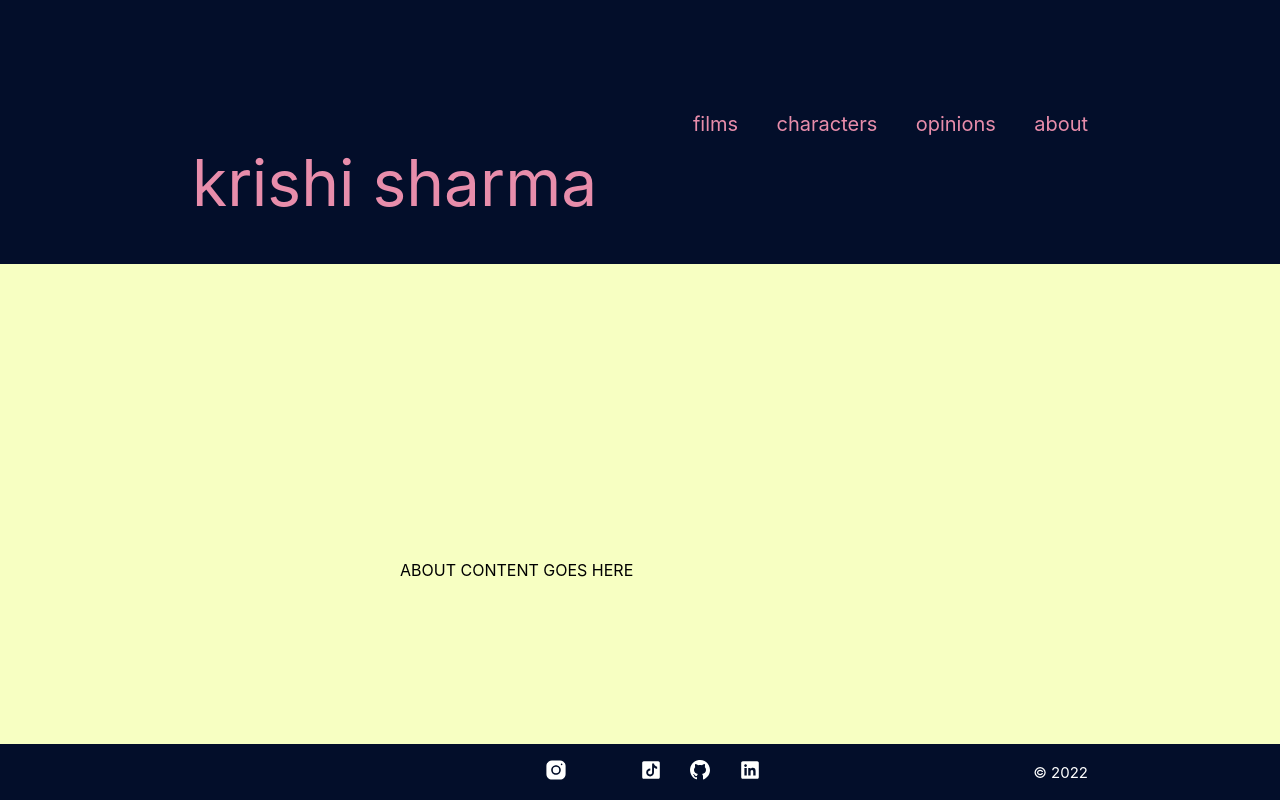
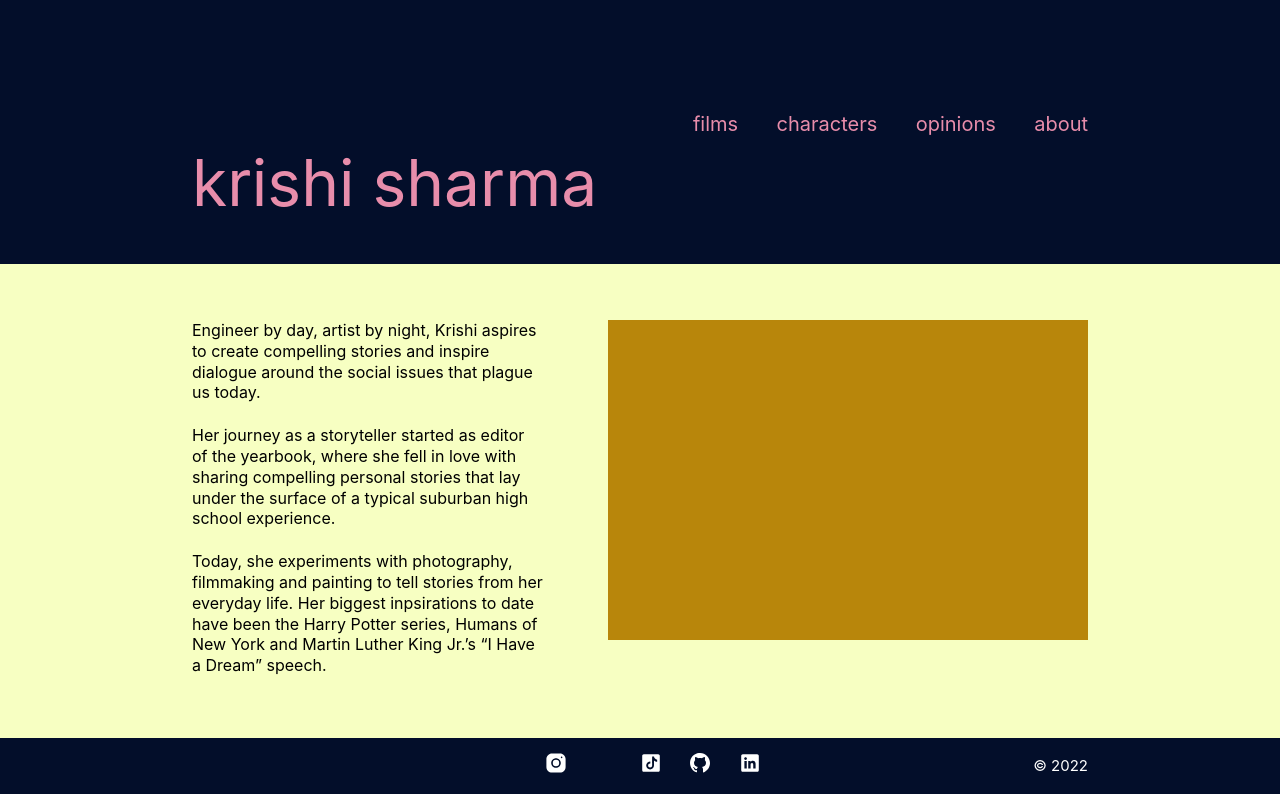
Before and after one commit to krishisharma45/krishisharma.com, a React (Create React App) app: page /about in a window 1280 px wide. Built offline with nearby package versions, Linux system fonts and the light colour scheme; some icons are missing.

Commit message:
add about page photo and text

```diff
--- a/src/components/About.js
+++ b/src/components/About.js
@@ -6,7 +6,12 @@ export default class About extends Component {
     render() {
         return (
             <div className="Content">
-                ABOUT CONTENT GOES HERE
+                <div className="Text">
+                    <p>Engineer by day, artist by night, Krishi aspires to create compelling stories and inspire dialogue around the social issues that plague us today.</p>
+                    <p>Her journey as a storyteller started as editor of the yearbook, where she fell in love with sharing compelling personal stories that lay under the surface of a typical suburban high school experience.</p>
+                    <p>Today, she experiments with photography, filmmaking and painting to tell stories from her everyday life. Her biggest inpsirations to date have been the Harry Potter series, Humans of New York and Martin Luther King Jr.’s “I Have a Dream” speech.</p>
+                </div>
+                <div className="Photo"></div>
             </div>
             );
     }
--- a/src/styles.css
+++ b/src/styles.css
@@ -41,13 +41,31 @@
   height: auto;
   background-color: #f7ffc2;
   display: flex;
-  flex-direction: column;
+  flex-direction: row;
   align-items: right;
   justify-content: top;
-  padding-left: 50vh;
-  padding-right: 50vh;
-  padding-top: 37vh;
-  padding-bottom: 20.5vh;
+}
+
+.Text {
+  padding-left: 15vw;
+  padding-top: 5vh;
+  padding-bottom: 5vh;
+  font-size: 1em;
+  width: 33vw;
+  line-height: 1.3em;
+  margin-right: 5vw;
+}
+
+.Text > p {
+  padding-bottom: .75vh;
+}
+
+.Photo {
+  background-color: darkgoldenrod;
+  margin-top: 7vh;
+  margin-right: 15vw;
+  width: 45vw;
+  height: 40vh;
 }
 
 footer {
```
